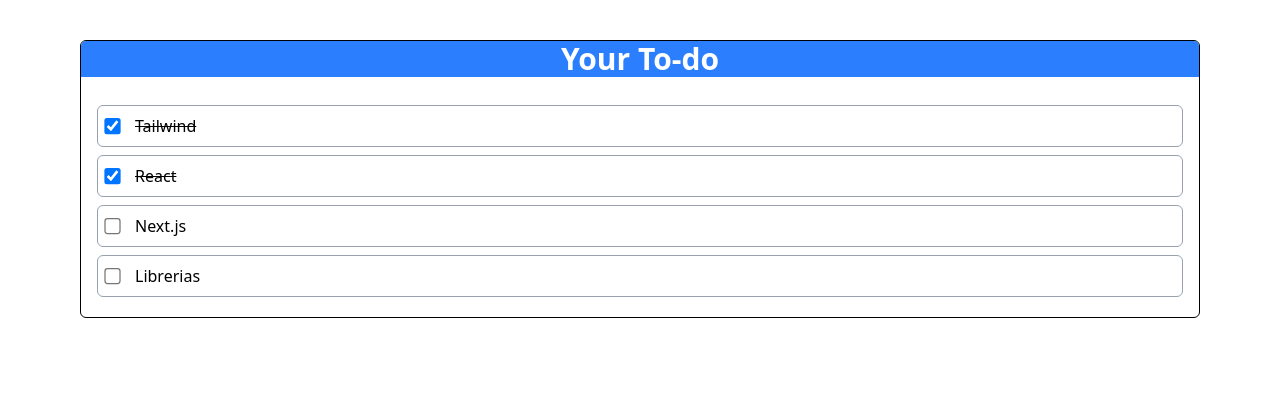
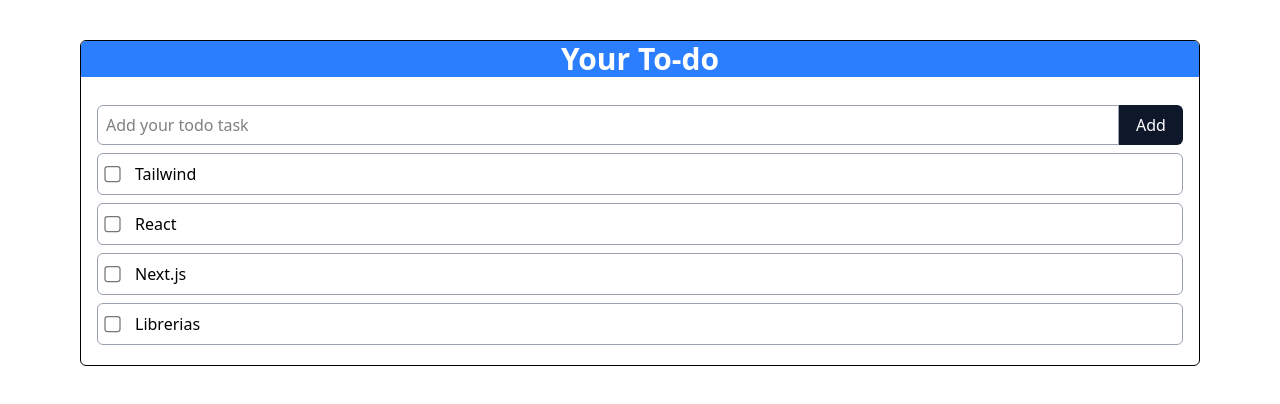
Before and after one commit to RoyBlackfyre/ReactProjectTest, a React (Vite) app: page / in a window 1280 px wide. Shown: the top 404 px of the page. Built offline with nearby package versions, Linux system fonts and the light colour scheme.

Commit message:
Estado actual para mover a main

```diff
--- a/src/App.tsx
+++ b/src/App.tsx
@@ -3,6 +3,7 @@
 import viteLogo from '/vite.svg'
 import { dummyData } from './data/todos';
 import TodoItem from './components/TodoItem';
+import AddItem from './components/AddItem';
 
 
 function App() {
@@ -17,11 +18,26 @@
   );
   }
 
+  function addTodo (title: string) {
+    setTodos(prevState => [
+      ...prevState,
+      {
+        id:prevState.length + 1,
+        title,
+        completed:false
+      }
+
+    ])
+  }
+
   return (
     <main className="py-10 px-20 h-screen">
       <div className='border mx-auto rounded-md flex flex-col gap-2 overflow-hidden'>
         <h1 className="font-bold text-3xl text-center bg-blue-500 text-white">Your To-do</h1>
           <div className='space-y-2 m-5 mr-4 ml-4'>
+            <AddItem
+            onSubmited={addTodo}
+            />
             {todos.map((elementosTodo) =>(
               <TodoItem
               key={elementosTodo.id}
--- /dev/null
+++ b/src/components/AddItem.tsx
@@ -0,0 +1,37 @@
+import { useState } from "react"
+
+interface AddItemProps {
+    onSubmited: (title:string) => void;
+
+}
+
+
+export default function AddItem({onSubmited}:AddItemProps){
+
+    const[input,setInput] = useState("")
+
+    function handleSubmit(e: React.FormEvent<HTMLFormElement>){
+        e.preventDefault();
+        if (!input.trim()) return;
+        onSubmited(input);
+        setInput("");
+    }
+
+    return (
+        <form className="flex" onSubmit={(handleSubmit)}>
+            <input
+            value={input}
+            onChange={(e)=>setInput(e.target.value)}
+            type="text"
+            className="border rounded-s-md border-gray-400 h-10 grow p-2"
+            placeholder="Add your todo task"
+            />
+            <button
+            type="submit"
+            className="w-16 rounded-e-md bg-slate-900 text-white hover:bg-slate-800"
+            >
+            Add
+            </button>
+        </form>
+    )
+}
--- a/src/data/todos.ts
+++ b/src/data/todos.ts
@@ -6,12 +6,12 @@
     {
         id:1,
         title:"Tailwind",
-        completed:true,
+        completed:false,
     },
     {
         id:2,
         title:"React",
-        completed:true,
+        completed:false,
     },
     {
         id:3,
```
